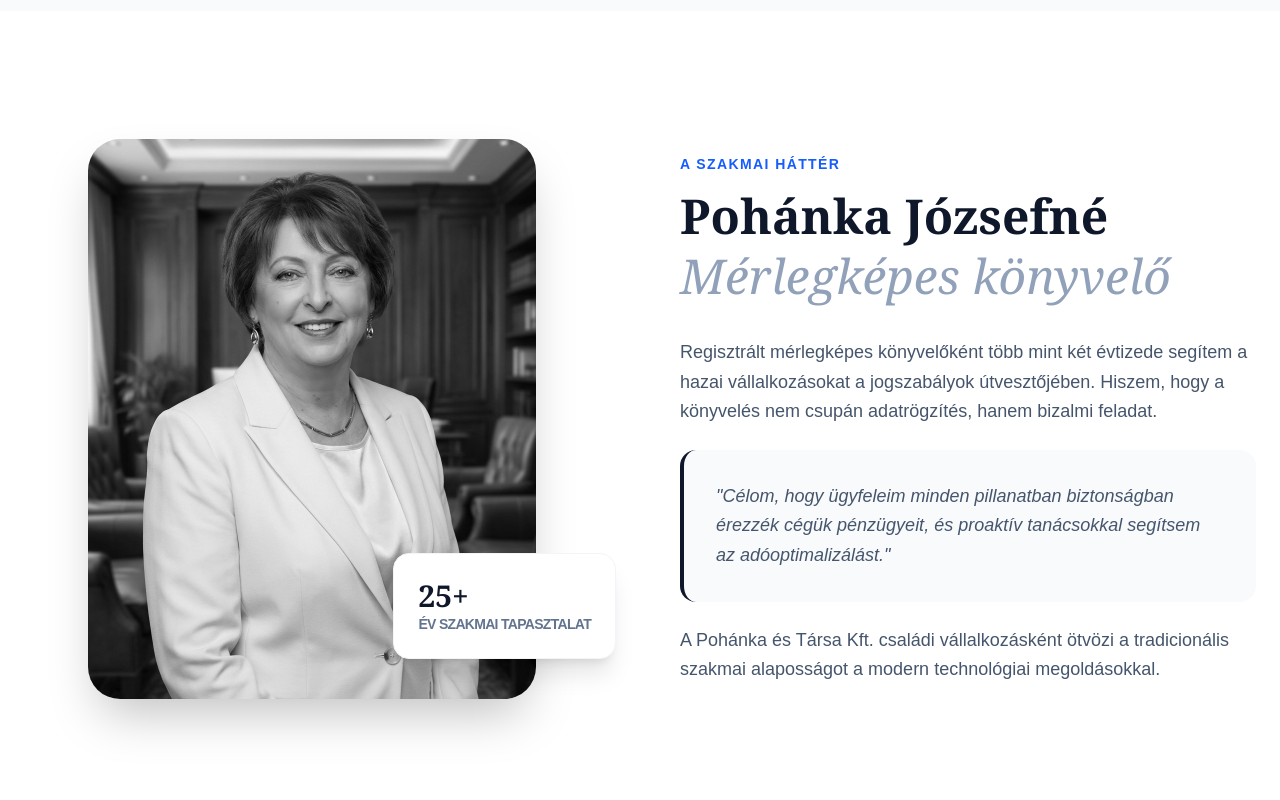
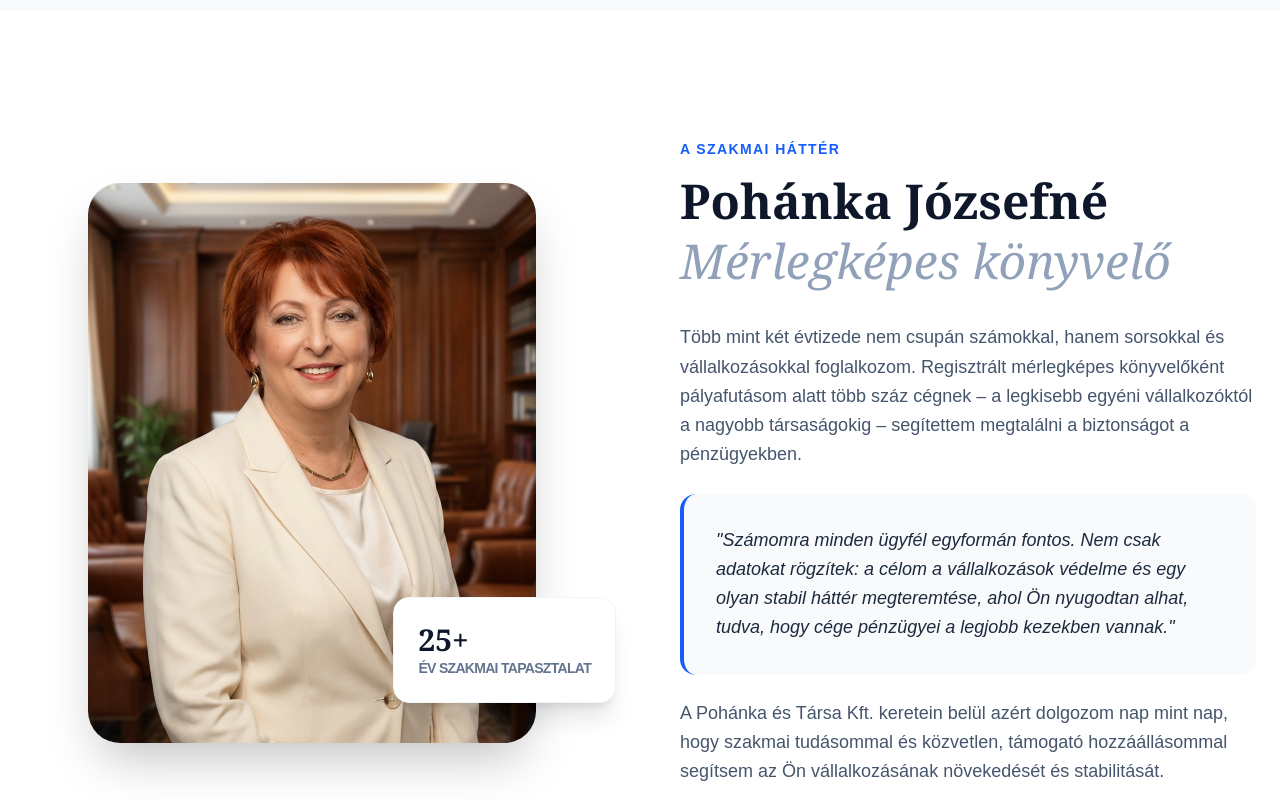
Before and after one commit to pohi99999/weboldal_konyveles, a Next.js app: page / in a window 1280 px wide. Shown: the part 1680-2480 px from the top of the page. Built offline with nearby package versions, Linux system fonts and the light colour scheme.

Commit message:
docs(ui): Make about section text more personal and client-focused

```diff
--- a/src/app/page.tsx
+++ b/src/app/page.tsx
@@ -129,7 +129,7 @@ export default function Home() {
                 src="/profil.jpeg"
                 alt="Pohánka Józsefné"
                 fill
-                className="object-cover grayscale group-hover:grayscale-0 transition-all duration-700"
+                className="object-cover transition-transform duration-700 group-hover:scale-105"
                 sizes="(max-width: 768px) 100vw, 50vw"
                 priority
               />
@@ -144,13 +144,13 @@ export default function Home() {
             <h3 className="text-3xl md:text-5xl font-serif font-bold text-slate-900 mb-8 leading-tight">Pohánka Józsefné<br /><span className="text-slate-400 font-normal italic">Mérlegképes könyvelő</span></h3>
             <div className="space-y-6 text-slate-600 text-lg leading-relaxed">
               <p>
-                Regisztrált mérlegképes könyvelőként több mint két évtizede segítem a hazai vállalkozásokat a jogszabályok útvesztőjében. Hiszem, hogy a könyvelés nem csupán adatrögzítés, hanem bizalmi feladat.
+                Több mint két évtizede nem csupán számokkal, hanem sorsokkal és vállalkozásokkal foglalkozom. Regisztrált mérlegképes könyvelőként pályafutásom alatt több száz cégnek – a legkisebb egyéni vállalkozóktól a nagyobb társaságokig – segítettem megtalálni a biztonságot a pénzügyekben.
               </p>
-              <p className="p-8 bg-slate-50 rounded-2xl border-l-4 border-slate-900 font-medium italic">
-                "Célom, hogy ügyfeleim minden pillanatban biztonságban érezzék cégük pénzügyeit, és proaktív tanácsokkal segítsem az adóoptimalizálást."
+              <p className="p-8 bg-slate-50 rounded-2xl border-l-4 border-blue-600 font-medium italic text-slate-800">
+                "Számomra minden ügyfél egyformán fontos. Nem csak adatokat rögzítek: a célom a vállalkozások védelme és egy olyan stabil háttér megteremtése, ahol Ön nyugodtan alhat, tudva, hogy cége pénzügyei a legjobb kezekben vannak."
               </p>
               <p>
-                A Pohánka és Társa Kft. családi vállalkozásként ötvözi a tradicionális szakmai alaposságot a modern technológiai megoldásokkal.
+                A Pohánka és Társa Kft. keretein belül azért dolgozom nap mint nap, hogy szakmai tudásommal és közvetlen, támogató hozzáállásommal segítsem az Ön vállalkozásának növekedését és stabilitását.
               </p>
             </div>
           </div>
```
